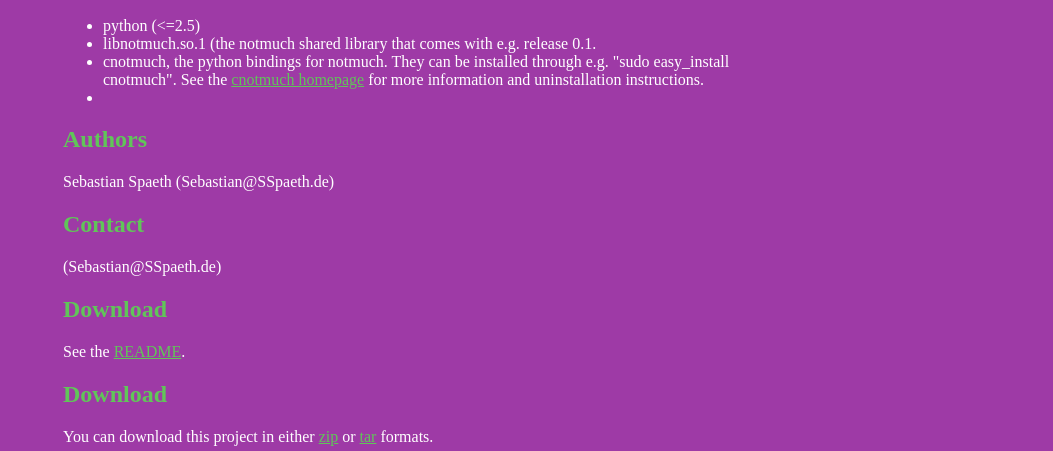
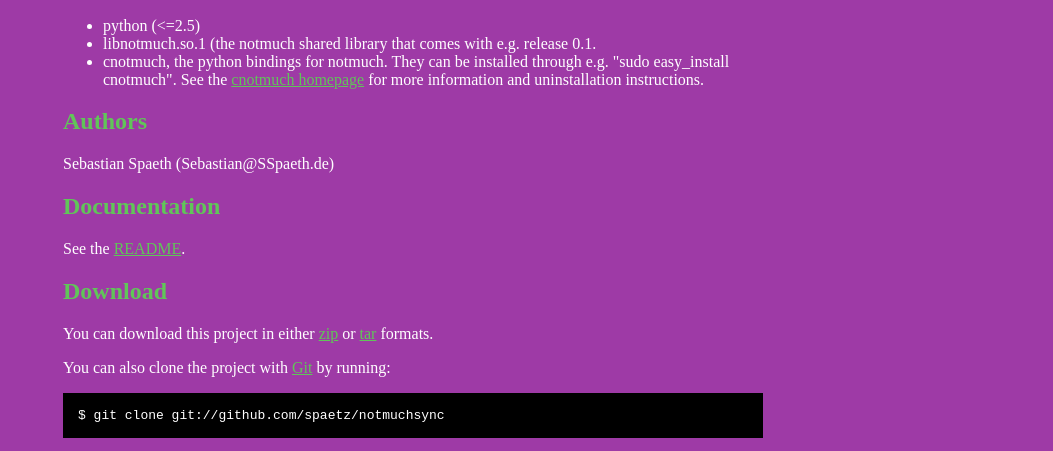
Before and after one commit to spaetz/notmuchsync, a plain HTML site: page index.html in a window 1280 px wide. Shown: the part 349-800 px from the top of the page, without its empty margins (227-1280 px from the left). Drawn offline with Linux system fonts and the light colour scheme.

Commit message:
fix typos in docs

```diff
--- a/index.html
+++ b/index.html
@@ -49,17 +49,17 @@
     </div>
 
     <p>syncing maildir flags to/from notmuch tags and other goodies</p>
+
 <h2>Dependencies</h2>
 <p><ul><li>python (<=2.5)</li>
 <li>libnotmuch.so.1 (the notmuch shared library that comes with e.g. release 0.1.</li>
-<li>cnotmuch, the python bindings for notmuch. They can be installed through e.g. "sudo easy_install cnotmuch". See the <a href="http://pypi.python.org/pypi/cnotmuch">cnotmuch homepage</a> for more information and uninstallation instructions.<li>
+<li>cnotmuch, the python bindings for notmuch. They can be installed through e.g. "sudo easy_install cnotmuch". See the <a href="http://pypi.python.org/pypi/cnotmuch">cnotmuch homepage</a> for more information and uninstallation instructions.</li>
 </ul></p>
+
 <h2>Authors</h2>
 <p>Sebastian Spaeth (Sebastian@SSpaeth.de)</p>
-<h2>Contact</h2>
-<p> (Sebastian@SSpaeth.de)<br/> </p>
 
-    <h2>Download</h2>
+    <h2>Documentation</h2>
      See the  <a href="http://github.com/spaetz/notmuchsync/raw/master/README">README</a>.
 
     <h2>Download</h2>
```
